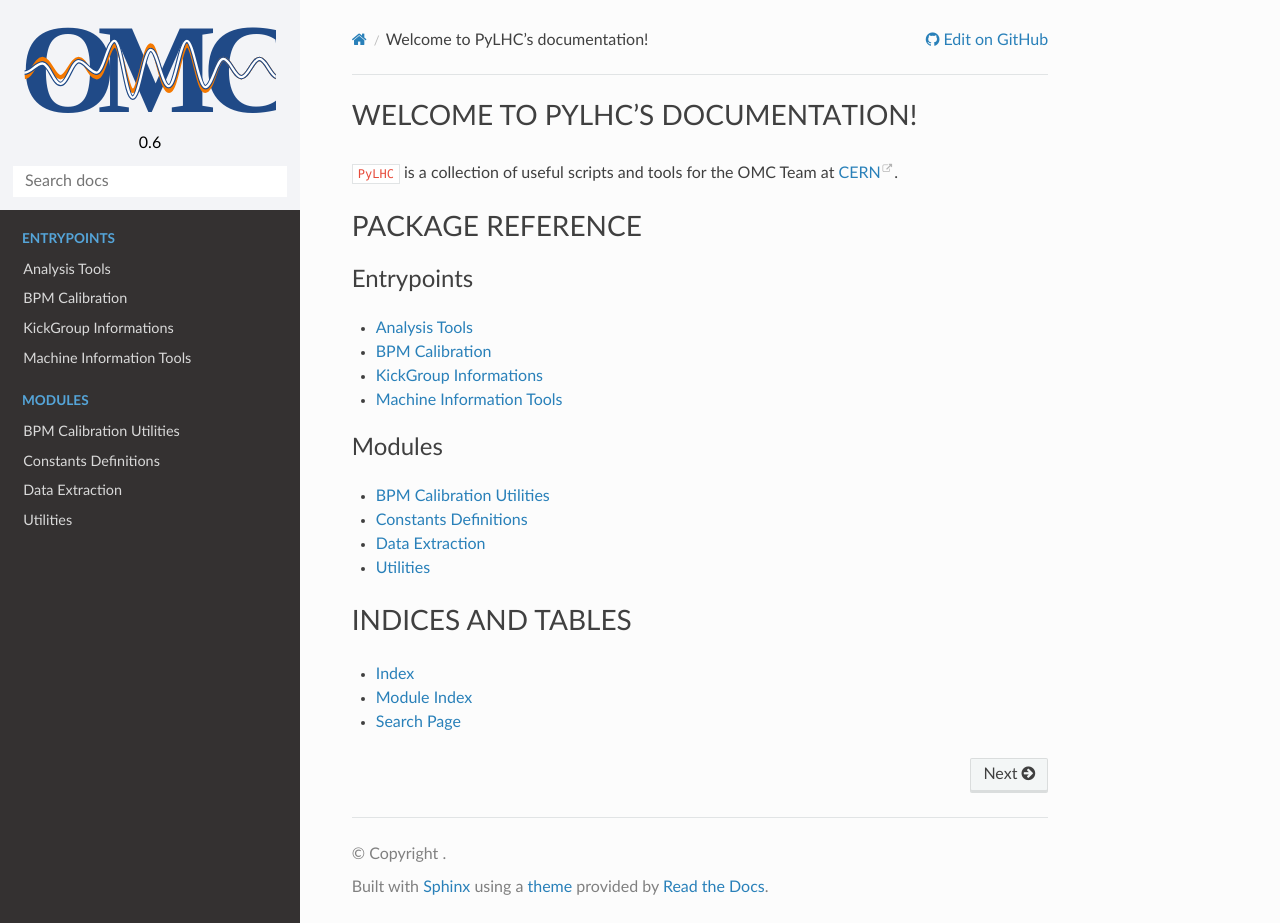
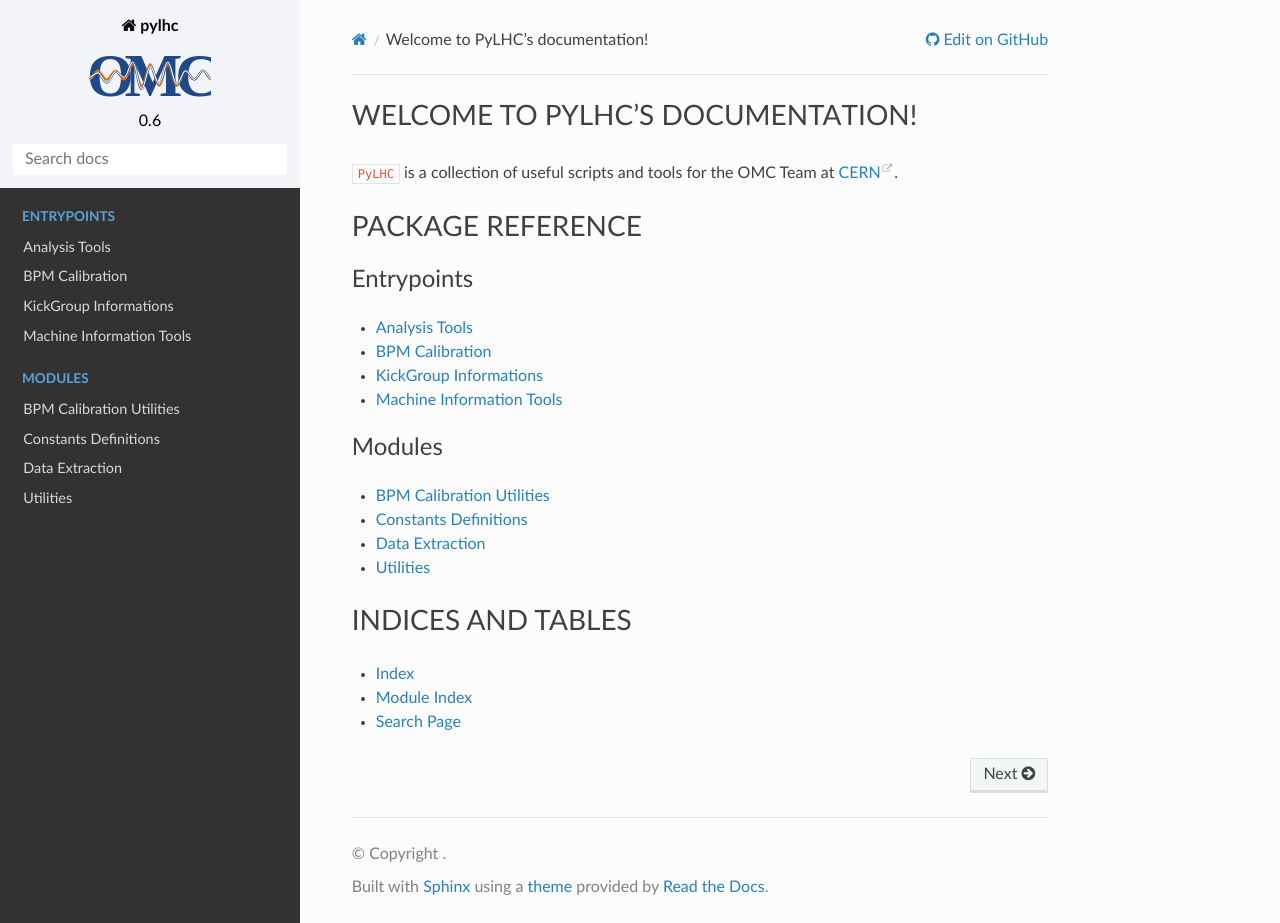
Before and after one commit to pylhc/PyLHC, a Sphinx documentation site: the page built from doc/index.rst, in a window 1280 px wide and 923 px high. Built offline with Sphinx 7.4.7 and the Read the Docs theme 2.0.0, drawn with Linux system fonts in a browser that asks for light colours.

Commit message:
omc logo at 50% size

```diff
--- a/doc/_static/css/custom.css
+++ b/doc/_static/css/custom.css
@@ -1,6 +1,15 @@
 .wy-side-nav-search {
   background: rgb(243,244,247);
 }
+
+.wy-side-nav-search > a {
+  color: black;
+}
+
+.wy-side-nav-search> a img.logo {
+  width: 50%;
+}
+
 
 .wy-side-nav-search > div.version {
   color: black;
--- a/doc/conf.py
+++ b/doc/conf.py
@@ -142,7 +142,7 @@
 html_theme_options = {
     "collapse_navigation": False,
     "display_version": True,
-    "logo_only": True,
+    "logo_only": False,
     "navigation_depth": 2,
     "style_external_links": True,
 }
```
Also changed, not shown: 2 other files.
